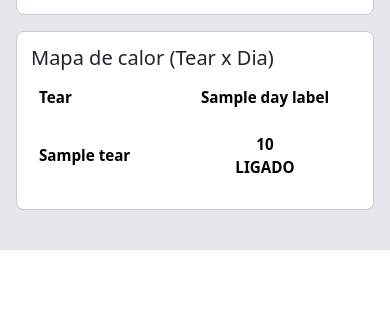
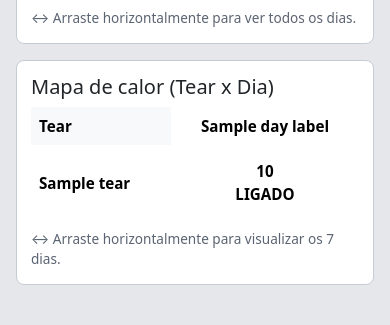
Before and after one commit to ti04-mil/paradas, a Python web app: template templates/relatorio_geral.html in a window 390 px wide. Shown: the part 942-1267 px from the top of the page. Before the commit the page ends 1192 px from the top, so only its background shows below. Run offline with Jinja, Linux system fonts and the light colour scheme; the template is opened without the code that fills it: most values are stand-ins (such as "Sample title", 1, 10 or a date in 2020).

Commit message:
Melhora responsividade das tabelas do relatório geral

```diff
--- a/templates/relatorio_geral.html
+++ b/templates/relatorio_geral.html
@@ -32,6 +32,28 @@
             border: 1px solid #c5ccd5;
         }
         .table-responsive table { font-size: 0.95rem; }
+        .mobile-scroll-hint {
+            display: none;
+            margin-top: 8px;
+            font-size: .85rem;
+            color: #5b6472;
+        }
+        .results-table th,
+        .results-table td,
+        .heatmap-table th,
+        .heatmap-table td { white-space: nowrap; }
+        .results-table th:first-child,
+        .results-table td:first-child,
+        .heatmap-table th:first-child,
+        .heatmap-table td:first-child {
+            position: sticky;
+            left: 0;
+            z-index: 2;
+            background: #fff;
+        }
+        .results-table thead th:first-child,
+        .results-table tbody tr.table-light th:first-child,
+        .heatmap-table thead th:first-child { background: #f8f9fa; }
         .heat-cell {
             border-radius: 6px;
             text-align: center;
@@ -62,6 +84,14 @@
             border-color: #0d6efd;
             color: #fff;
             box-shadow: 0 0 0 0.2rem rgba(13,110,253,.15);
+        }
+        @media (max-width: 768px) {
+            .heat-cell {
+                min-width: 92px;
+                padding: 7px;
+                font-size: .95rem;
+            }
+            .mobile-scroll-hint { display: block; }
         }
     </style>
 </head>
@@ -129,7 +159,7 @@
         <section class="panel">
             <h5>Resultados</h5>
             <div class="table-responsive">
-                <table class="table table-bordered table-sm align-middle mb-0">
+                <table class="table table-bordered table-sm align-middle mb-0 results-table">
                     <thead class="table-light">
                         <tr>
                             <th>Tear</th>
@@ -159,12 +189,13 @@
                     </tbody>
                 </table>
             </div>
+            <p class="mobile-scroll-hint mb-0">↔ Arraste horizontalmente para ver todos os dias.</p>
         </section>
 
         <section class="panel">
             <h5>Mapa de calor (Tear x Dia)</h5>
             <div class="table-responsive">
-                <table class="table table-borderless align-middle mb-0">
+                <table class="table table-borderless align-middle mb-0 heatmap-table">
                     <thead>
                         <tr>
                             <th>Tear</th>
@@ -190,6 +221,7 @@
                     </tbody>
                 </table>
             </div>
+            <p class="mobile-scroll-hint mb-0">↔ Arraste horizontalmente para visualizar os 7 dias.</p>
         </section>
     </main>
     <script>
```
